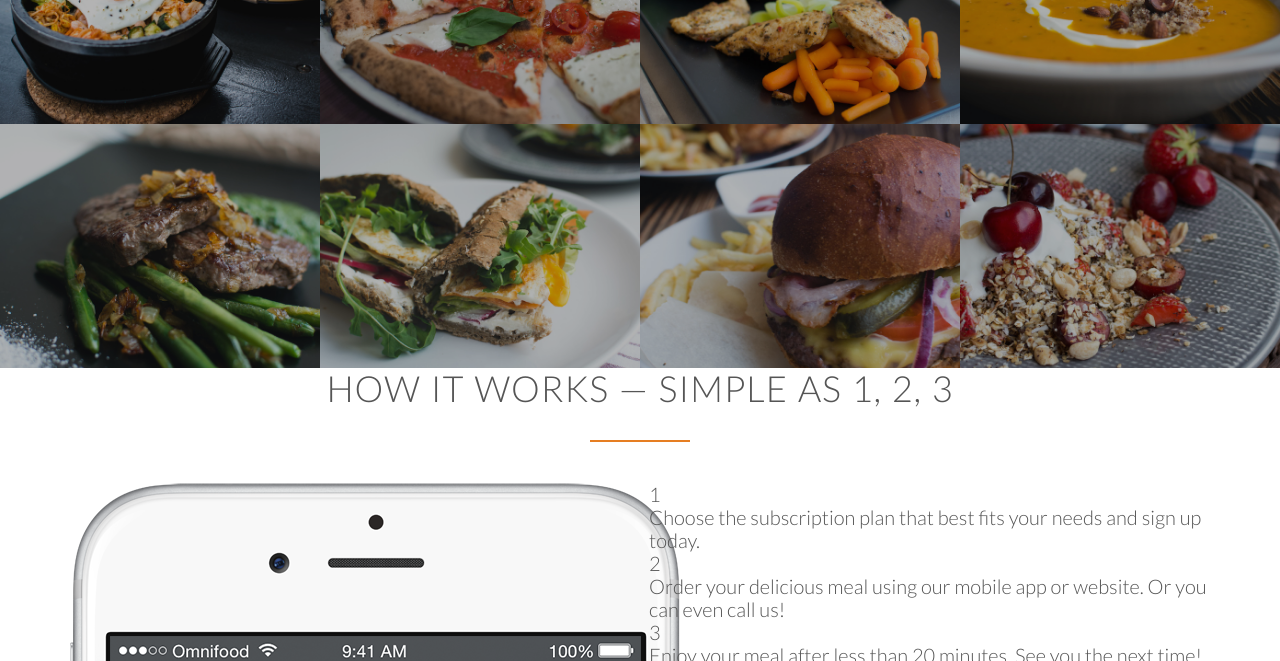
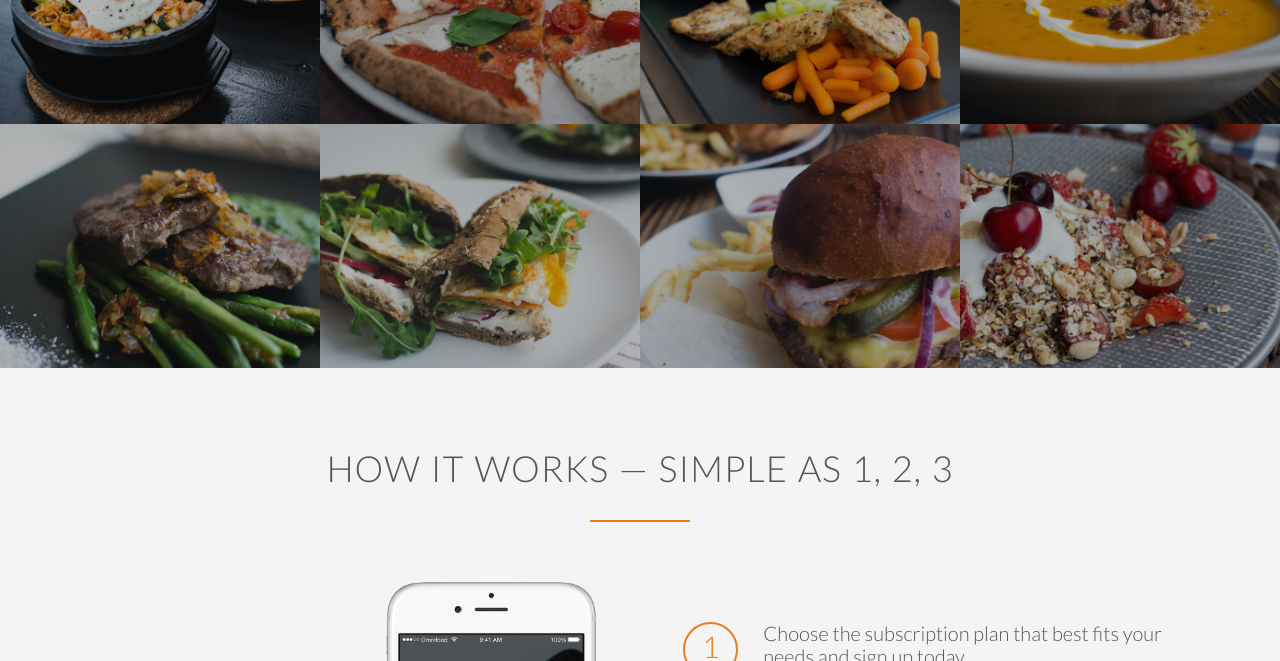
Before and after one commit to EnergeticPixels/udemy-html5css3website, a website: page index.html in a window 1280 px wide. Shown: the part 1630-2291 px from the top of the page. Drawn offline with Linux system fonts and the light colour scheme; files whose address does not match are found by name.

Commit message:
styling how-it-works

```diff
--- a/index.html
+++ b/index.html
@@ -64,7 +64,7 @@
     </section>
 
     <section class='section-meals'>
-        <ul class='meals-showcase'>
+        <ul class='meals-showcase clearfix'>
             <li>
                 <figure class='meal-photo'>
                     <img src='./imgs/1.jpg' alt='Korean bibimbap with egg and vegetables' />
@@ -86,7 +86,7 @@
                 </figure>
             </li>
         </ul>
-        <ul class='meals-showcase'>
+        <ul class='meals-showcase clearfix'>
             <li>
                 <figure class='meal-photo'>
                     <img src='./imgs/5.jpg' alt='Paleo beef steak with vegetables' />
@@ -115,10 +115,10 @@
             <h2>How it works &mdash; Simple as 1, 2, 3</h2>
         </div>
         <div class='row'>
-            <div class='col span-1-of-2'>
+            <div class='col span-1-of-2 steps-box'>
                 <img src='./imgs/app-iPhone.png' alt='omnifood app on iPhone' class='app-screen' />
             </div>
-            <div class='col span-1-of-2'>
+            <div class='col span-1-of-2 steps-box'>
                 <div class='works-step'>
                     <div>1</div>
                     <p>Choose the subscription plan that best fits your needs and sign up today.</p>
--- a/styles/style.css
+++ b/styles/style.css
@@ -11,6 +11,15 @@ html {
     font-size: 20px;
     font-weight: 300;
     text-rendering: optimizeLegibility;
+}
+
+.clearfix {zoom: 1}
+.clearfix:after {
+    content: ' . ';
+    clear: both;
+    display: block;
+    height: 0;
+    visibility: hidden;
 }
 
 .row {
@@ -214,3 +223,52 @@ section {
     transform: scale(1.03);
     opacity: 1;
 }
+
+/* HOW IT WORKS SECTION */
+.section-steps {
+    background-color: #f4f4f4;
+}
+
+.steps-box:first-child {
+    /* works for all inline-block elements. img is one of them */
+    text-align: right;
+    padding-right: 3%;
+    margin-top: 30px;
+}
+
+.steps-box:last-child {
+    padding-left: 3%;
+    margin-top: 70px
+}
+
+.app-screen {
+    width: 40%;
+}
+
+.works-step {
+    margin-bottom: 50px;
+}
+
+.works-step:last-of-type {
+    margin-bottom: 80px;
+}
+
+.works-step div {
+    color: #e67e22;
+    border: 2px solid #e67e22;
+    display: inline-block;
+    border-radius: 50%;
+    height: 55px;
+    width: 55px;
+    text-align: center;
+    padding: 5px;
+    float: left;
+    font-size: 150%;
+    margin-right: 25px;
+}
+
+.btn-app img {
+    height: 50px;
+    width: auto;
+    margin-right: 10px;
+}
```
